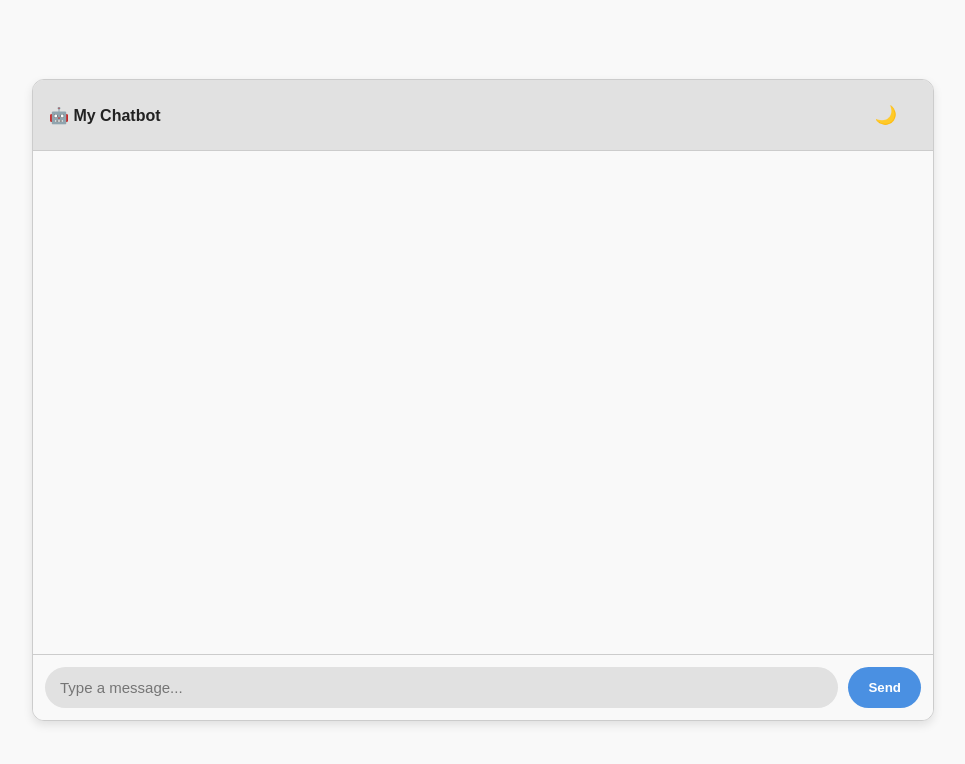
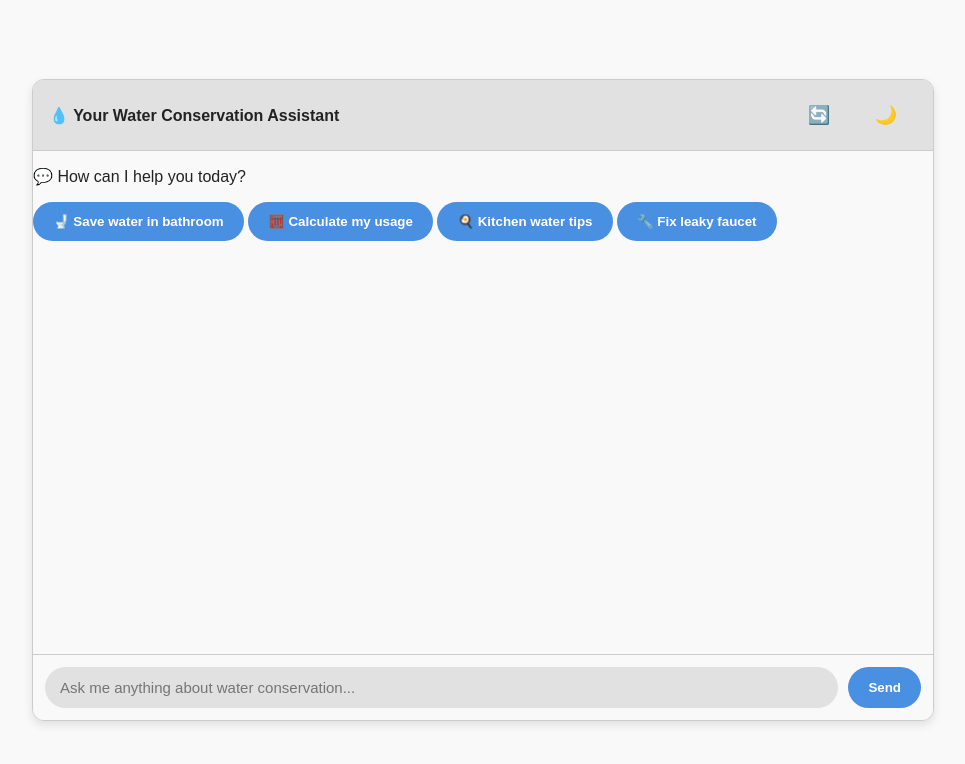
Before and after one commit to Yash092005/AI-ChatBot-Project, a Python web app: template backend/templates/index.html in a window 1280 px wide. Shown: the top 764 px of the page, without its empty margins (157-1122 px from the left). Run offline with Jinja, Linux system fonts and the light colour scheme; the template is opened without the code that fills it, so the values that code supplies are empty.

Commit message:
Auto-commit: Agent tool execution

```diff
--- a/backend/templates/index.html
+++ b/backend/templates/index.html
@@ -3,22 +3,87 @@
 
 <head>
   <meta charset="UTF-8">
-  <title>Chatbot</title>
+  <title>💧 Water Conservation Assistant</title>
   <link rel="stylesheet" href="{{ url_for('static', filename='style.css') }}">
 </head>
 
 <body>
   <div class="chat-container">
     <div class="chat-header">
-      <span>🤖 My Chatbot</span>
-      <button id="mode-toggle" onclick="toggleDarkMode()">🌙</button>
+      <span>💧 Your Water Conservation Assistant</span>
+      <div class="header-controls">
+        <button id="clear-chat" onclick="clearChat()" title="Start fresh">🔄</button>
+        <button id="mode-toggle" onclick="toggleDarkMode()">🌙</button>
+      </div>
+    </div>
+
+    <!-- Conversation Starters -->
+    <div id="conversation-starters" class="conversation-starters">
+      <p class="starters-title">💬 How can I help you today?</p>
+      <div class="starters-grid">
+        <button class="starter-btn" onclick="useStarter('How can I save water in my bathroom?')">
+          🚽 Save water in bathroom
+        </button>
+        <button class="starter-btn" onclick="useStarter('Calculate my water usage')">
+          🧮 Calculate my usage
+        </button>
+        <button class="starter-btn" onclick="useStarter('Best ways to save water in kitchen?')">
+          🍳 Kitchen water tips
+        </button>
+        <button class="starter-btn" onclick="useStarter('How do I fix a leaky faucet?')">
+          🔧 Fix leaky faucet
+        </button>
+      </div>
+    </div>
+
+    <!-- Quick Action Buttons (hidden initially) -->
+    <div id="quick-actions" class="quick-actions" style="display: none;">
+      <button class="quick-btn" onclick="quickAction('kitchen')">🍳 Kitchen</button>
+      <button class="quick-btn" onclick="quickAction('bathroom')">🚽 Bathroom</button>
+      <button class="quick-btn" onclick="quickAction('garden')">🌱 Garden</button>
+      <button class="quick-btn" onclick="quickAction('leaks')">💧 Leaks</button>
+      <button class="quick-btn" onclick="quickAction('calculate')">🧮 Calculate</button>
     </div>
 
     <div id="chat-box"></div>
 
     <div class="input-container">
-      <input type="text" id="user-input" placeholder="Type a message..." />
+      <input type="text" id="user-input" placeholder="Ask me anything about water conservation..." />
       <button onclick="sendMessage()">Send</button>
+    </div>
+  </div>
+
+  <!-- Water Calculator Modal -->
+  <div id="calculator-modal" class="modal" style="display: none;">
+    <div class="modal-content">
+      <div class="modal-header">
+        <h3>💧 Water Usage Calculator</h3>
+        <button class="close-btn" onclick="closeCalculator()">&times;</button>
+      </div>
+      <div class="modal-body">
+        <div class="calc-group">
+          <label>🚿 Showers per day:</label>
+          <input type="number" id="showers" value="2" min="0" max="10">
+        </div>
+        <div class="calc-group">
+          <label>⏱️ Average shower time (minutes):</label>
+          <input type="number" id="shower_time" value="10" min="1" max="60">
+        </div>
+        <div class="calc-group">
+          <label>🚽 Toilet flushes per day:</label>
+          <input type="number" id="toilet_flushes" value="6" min="0" max="20">
+        </div>
+        <div class="calc-group">
+          <label>🚰 Faucet use (minutes):</label>
+          <input type="number" id="faucet_use" value="5" min="0" max="60">
+        </div>
+        <div class="calc-group">
+          <label>🧺 Laundry loads per day:</label>
+          <input type="number" id="laundry" value="1" min="0" max="5">
+        </div>
+        <button class="calculate-btn" onclick="calculateUsage()">Calculate Usage</button>
+        <div id="calc-results" class="calc-results" style="display: none;"></div>
+      </div>
     </div>
   </div>
 
```
